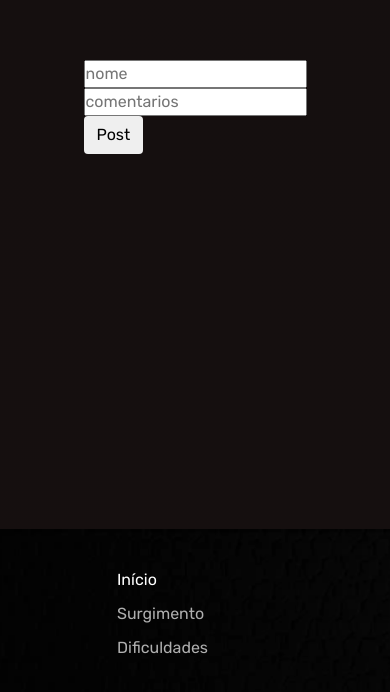
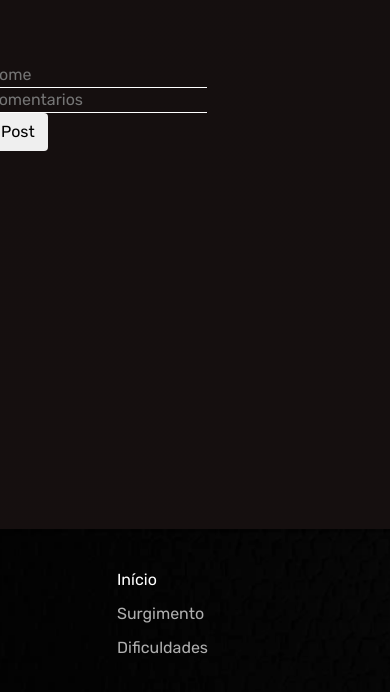
Before and after one commit to K1Melo/pjct-quilombolas, a Vue app: page /sobre in a window 390 px wide. Shown: the part 2847-3539 px from the top of the page. Built offline with nearby package versions, Linux system fonts and the light colour scheme.

Commit message:
Cellphone Test

```diff
--- a/src/components/About/FeedbackComp.vue
+++ b/src/components/About/FeedbackComp.vue
@@ -1,11 +1,17 @@
 <template>
     <div class="feedback">
-        <form @submit.prevent="postMessage" method="post">
-            <input type="text" name="author" placeholder="nome" v-model="posts.name" id="name"> <br>
-            <input type="text" name="feedback" placeholder="comentarios" v-model="posts.feedback" id="feedback"> <br>
-            <button type="submit" class="btn btn-ligth">Post</button>
-        </form>
-        <div class="teste">
+        <div class="post">
+            <form @submit.prevent="postMessage" method="post">
+                <div class="input-name">
+                    <input type="text" name="author" placeholder="Nome" v-model="posts.name" id="name"> <br>
+                </div>
+                <div class="input-feedback">
+                    <input type="text" name="feedback" placeholder="Comentarios" v-model="posts.feedback" id="feedback"> <br>
+                </div>
+                <button type="submit" class="btn btn-ligth">Post</button>
+            </form>
+        </div>
+        <div class="get">
             {{ posts.name }}
             {{ posts.feedback }}
         </div>
@@ -51,33 +57,29 @@ export default {
     justify-content: center;
 }
 
-.container-get {
+.post {
     width: 50%;
-    height: 100%;
-    background-color: rgb(87, 100, 100);
+    height: 50%;
     display: flex;
     align-items: center;
     justify-content: center;
 }
 
-.container-post {
-    width: 50%;
-    height: 100%;
-    background-color: rgb(97, 106, 106);
-    display: flex;
-    align-items: center;
-    justify-content: center;
-    flex-direction: column;
-    position: relative;
+input {
+    border: none;
+    background-color: transparent;
+}
+input:focus {
+    outline: none;
 }
 
-.your-post {
-    position: absolute;
-    top: 15%;
+.input-name,  .input-feedback{
+    border-bottom: 1px white solid;
+}
+
+.get {
     width: 50%;
-    height: 30%;
-    padding: 2%;
-    border-radius: 50px;
-    background-color: aquamarine;
+    height: 50%;
 }
+
 </style>
--- a/src/components/Culture/DancesComp.vue
+++ b/src/components/Culture/DancesComp.vue
@@ -10,8 +10,8 @@ import "swiper/css/pagination";
 
 <template>
     <div class="dances-comp">
-        <Swiper :modules="[Pagination, Navigation]" :grabCursor="true" :lazy="true" :navigation="true" :pagination="true"
-            class="slider">
+        <Swiper :modules="[Pagination, Navigation]" :grabCursor="true" :lazy="true" :navigation="true"
+            :pagination="{ dynamicBullets: true, }" class="slider">
             <SwiperSlide class="dance">
                 <div class="img-dance" id="capo">
                 </div>
@@ -50,7 +50,7 @@ import "swiper/css/pagination";
                 </div>
             </SwiperSlide>
             <SwiperSlide class="dance">
-                <div class="img-dance" id="jong">
+                <div class="img-dance" id="samb">
                 </div>
                 <div class="text-dance">
                     <div class="title">
@@ -66,7 +66,7 @@ import "swiper/css/pagination";
                 </div>
             </SwiperSlide>
             <SwiperSlide class="dance">
-                <div class="img-dance" id="jong">
+                <div class="img-dance" id="tamb">
                 </div>
                 <div class="text-dance">
                     <div class="title">
@@ -124,6 +124,14 @@ export default {
 
 #jong {
     background-image: url(../../assets/JongoEarle.jpg);
+}
+
+#samb {
+    background-image: url(../../assets/SambaRoda.jpg);
+}
+
+#tamb {
+    background-image: url(../../assets/TamborCrioula.png);
 }
 
 .img-dance:hover {
@@ -222,6 +230,7 @@ export default {
                 font-size: 24px;
 
             }
+
             .capoeira {
                 font-size: 22px;
             }
@@ -232,6 +241,7 @@ export default {
                 font-size: 12px;
 
             }
+
             .capoeira {
                 font-size: 11px;
             }
```
Also changed, not shown: src/assets/SambaRoda.jpg (added), 1 other file (tests, documents, lock files or other folders).
